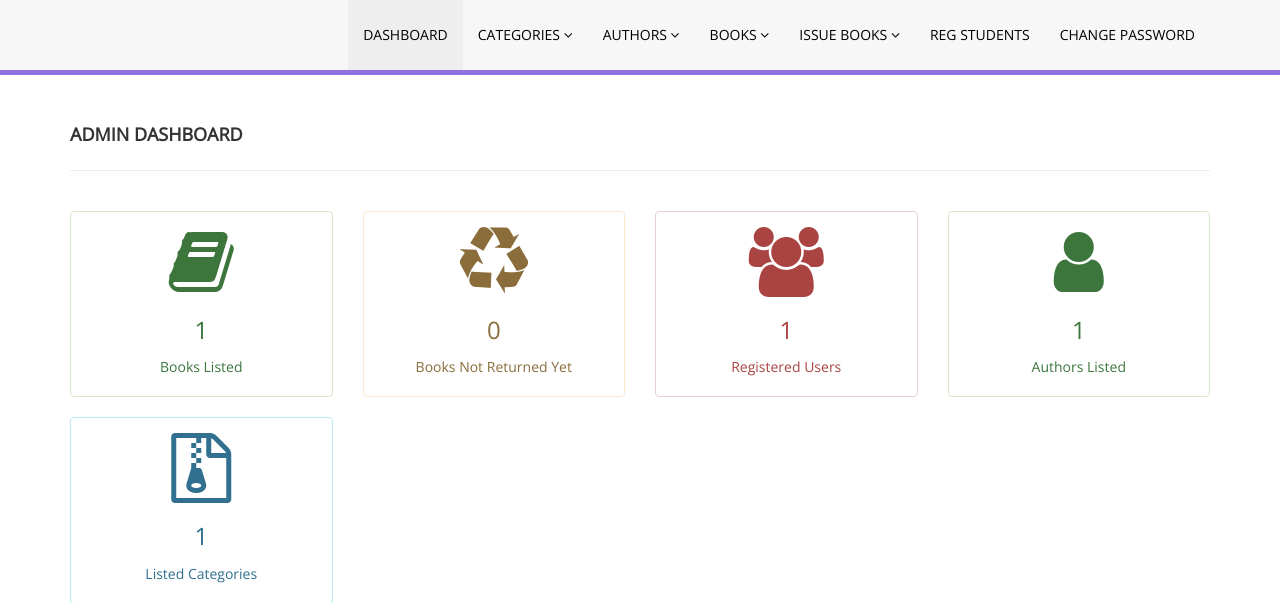
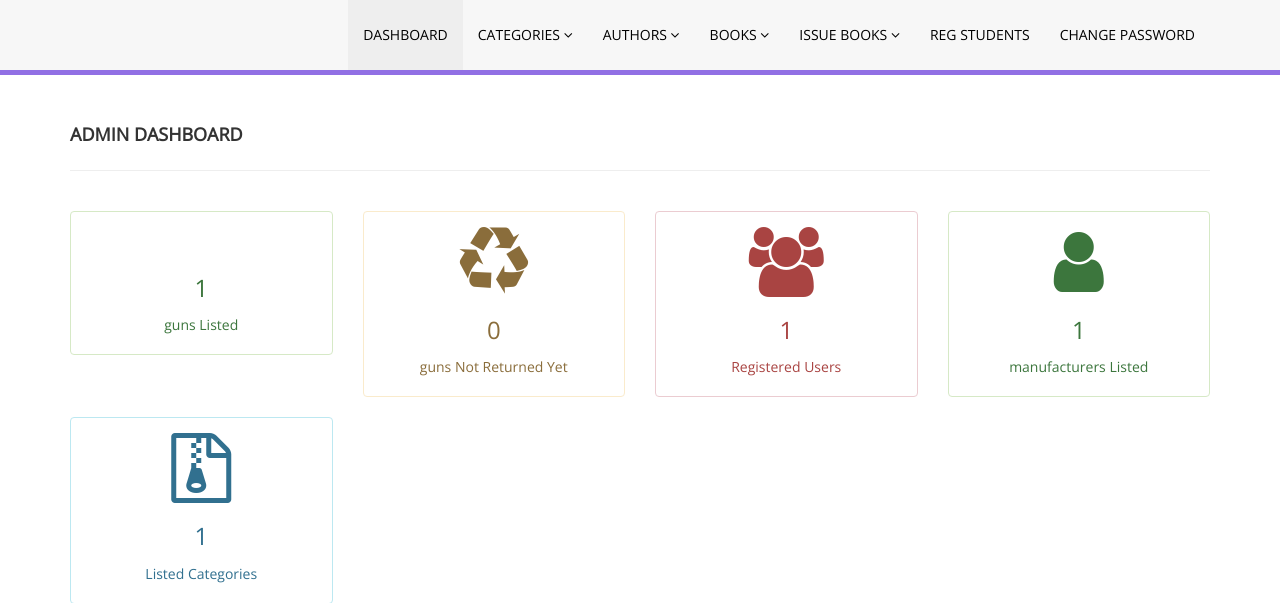
Before and after one commit to Lilgast/Projekt_Arsenal, a PHP site: page /admin/dashboard.php in a window 1280 px wide. Shown: the part 90-693 px from the top of the page. Run offline with PHP 8.4, Linux system fonts and the light colour scheme; the visitor is signed in with stand-in values (Sample User, id 1); tables that the repository leaves empty or names only in its code hold one stand-in row (values such as "Sample post"); some libraries are stand-ins or nearby versions.

Commit message:
dashboard, edit-author->manufacturer

```diff
--- a/admin/dashboard.php
+++ b/admin/dashboard.php
@@ -13,7 +13,7 @@ else{?>
     <meta charset="utf-8" />
     <meta name="viewport" content="width=device-width, initial-scale=1, maximum-scale=1" />
     <meta name="description" content="" />
-    <meta name="author" content="" />
+    <meta name="manufacturer" content="" />
     <!--[if IE]>
         <meta http-equiv="X-UA-Compatible" content="IE=edge,chrome=1">
         <![endif]-->
@@ -43,24 +43,24 @@ else{?>
         </div>
 
              <div class="row">
-<a href="manage-books.php">
+<a href="manage-guns.php">
  <div class="col-md-3 col-sm-3 col-xs-6">
  <div class="alert alert-success back-widget-set text-center">
- <i class="fa fa-book fa-5x"></i>
+ <i class="fa fa-gun fa-5x"></i>
 <?php
 $sql ="SELECT id from tblGuns ";
 $query = $dbh -> prepare($sql);
 $query->execute();
 $results=$query->fetchAll(PDO::FETCH_OBJ);
-$listdbooks=$query->rowCount();
+$listdguns=$query->rowCount();
 ?>
-<h3><?php echo htmlentities($listdbooks);?></h3>
-Books Listed
+<h3><?php echo htmlentities($listdguns);?></h3>
+guns Listed
 </div></div></a>
 
 
 
-             <a href="manage-issued-books.php">
+             <a href="manage-issued-guns.php">
                <div class="col-md-3 col-sm-3 col-xs-6">
                       <div class="alert alert-warning back-widget-set text-center">
                             <i class="fa fa-recycle fa-5x"></i>
@@ -69,11 +69,11 @@ $sql2 ="SELECT id from issuedgundetails where (RetrunStatus='' || RetrunStatus i
 $query2 = $dbh -> prepare($sql2);
 $query2->execute();
 $results2=$query2->fetchAll(PDO::FETCH_OBJ);
-$returnedbooks=$query2->rowCount();
+$returnedguns=$query2->rowCount();
 ?>
 
-                            <h3><?php echo htmlentities($returnedbooks);?></h3>
-                          Books Not Returned Yet
+                            <h3><?php echo htmlentities($returnedguns);?></h3>
+                          guns Not Returned Yet
                         </div>
                     </div>
                 </a>
@@ -95,7 +95,7 @@ $regstds=$query3->rowCount();
                     </div></a>
 
 
-  <a href="manage-authors.php">
+  <a href="manage-manufacturers.php">
  <div class="col-md-3 col-sm-3 col-xs-6">
                       <div class="alert alert-success back-widget-set text-center">
                             <i class="fa fa-user fa-5x"></i>
@@ -107,7 +107,7 @@ $results4=$query4->fetchAll(PDO::FETCH_OBJ);
 $listdathrs=$query4->rowCount();
 ?>
 <h3><?php echo htmlentities($listdathrs);?></h3>
-Authors Listed
+manufacturers Listed
 </div>
 </div></a>
 </div>
```
Also changed, not shown: admin/edit-manufacturer.php (renamed from admin/edit-author.php, +11 -11 lines).
